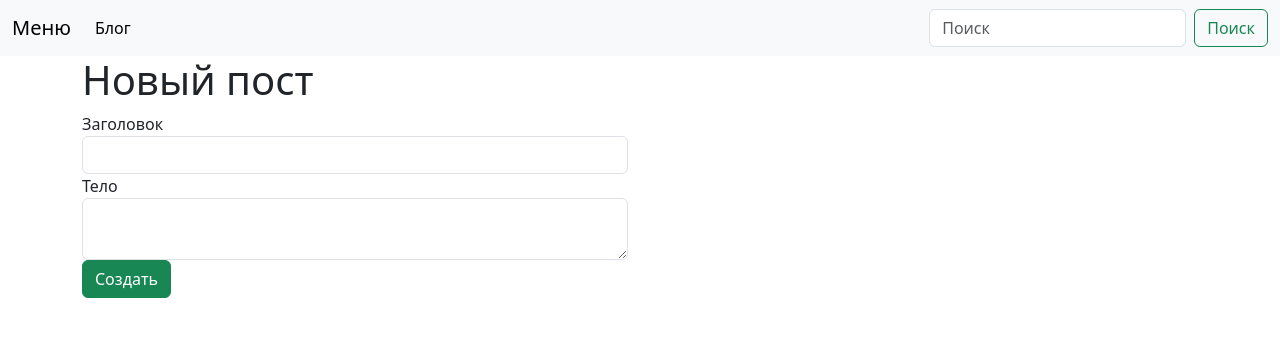
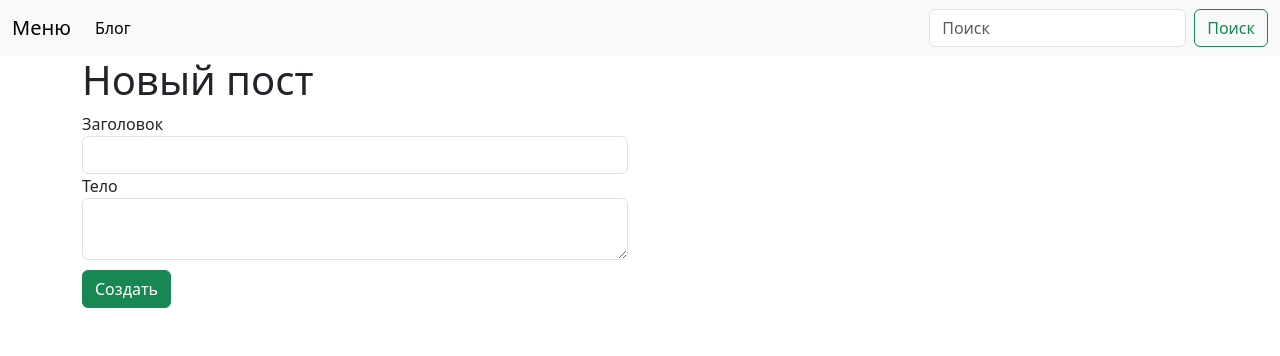
Before and after one commit to synthematik/flask-blog, a Flask app: page /blog/create in a window 1280 px wide. Shown: the top 356 px of the page. Run offline with Flask 3, Linux system fonts and the light colour scheme.

Commit message:
Improved page design

```diff
--- a/templates/create_post.html
+++ b/templates/create_post.html
@@ -26,7 +26,7 @@
                 </div>
 
             {% endfor %}
-            <button type="Submit" class="btn btn-success">Создать</button>
+            <button style="margin-top: 10px;" type="Submit" class="btn btn-success">Создать</button>
         </form>
     </div>
 {% endblock %}
```
